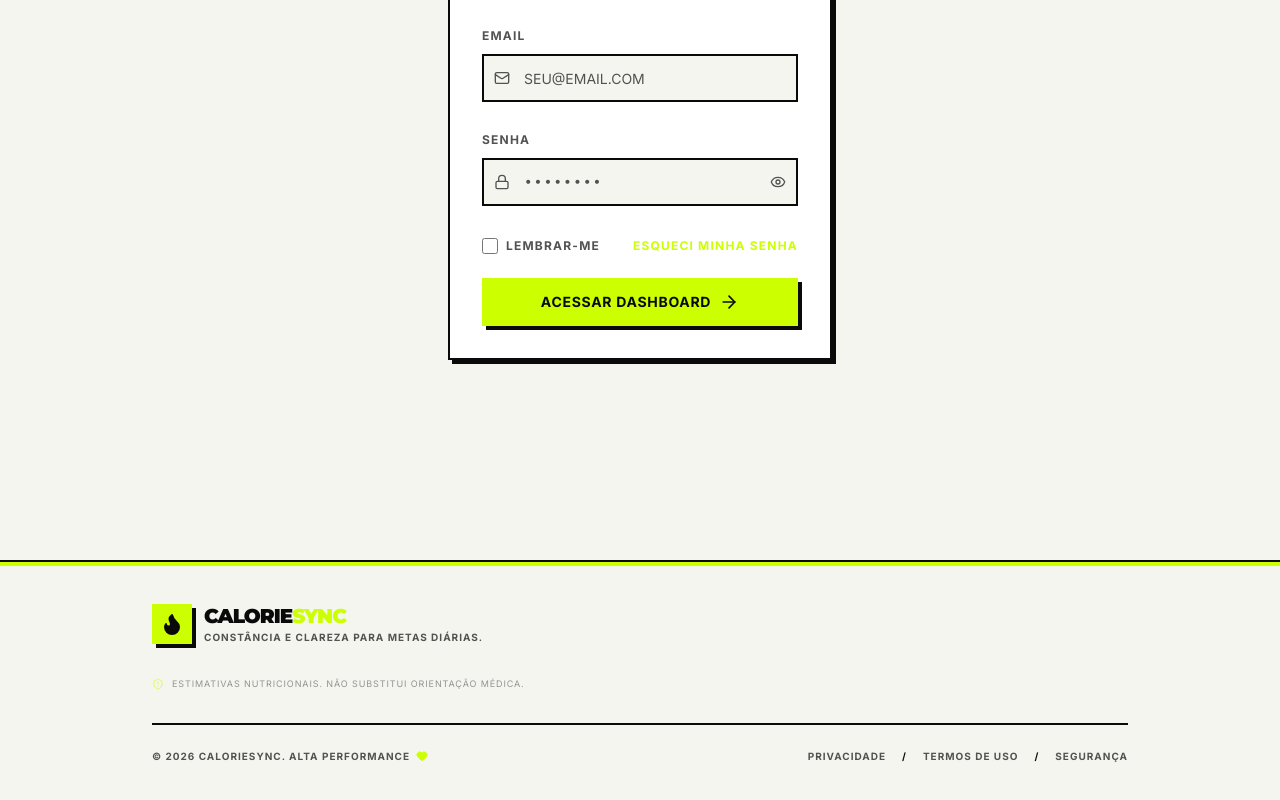
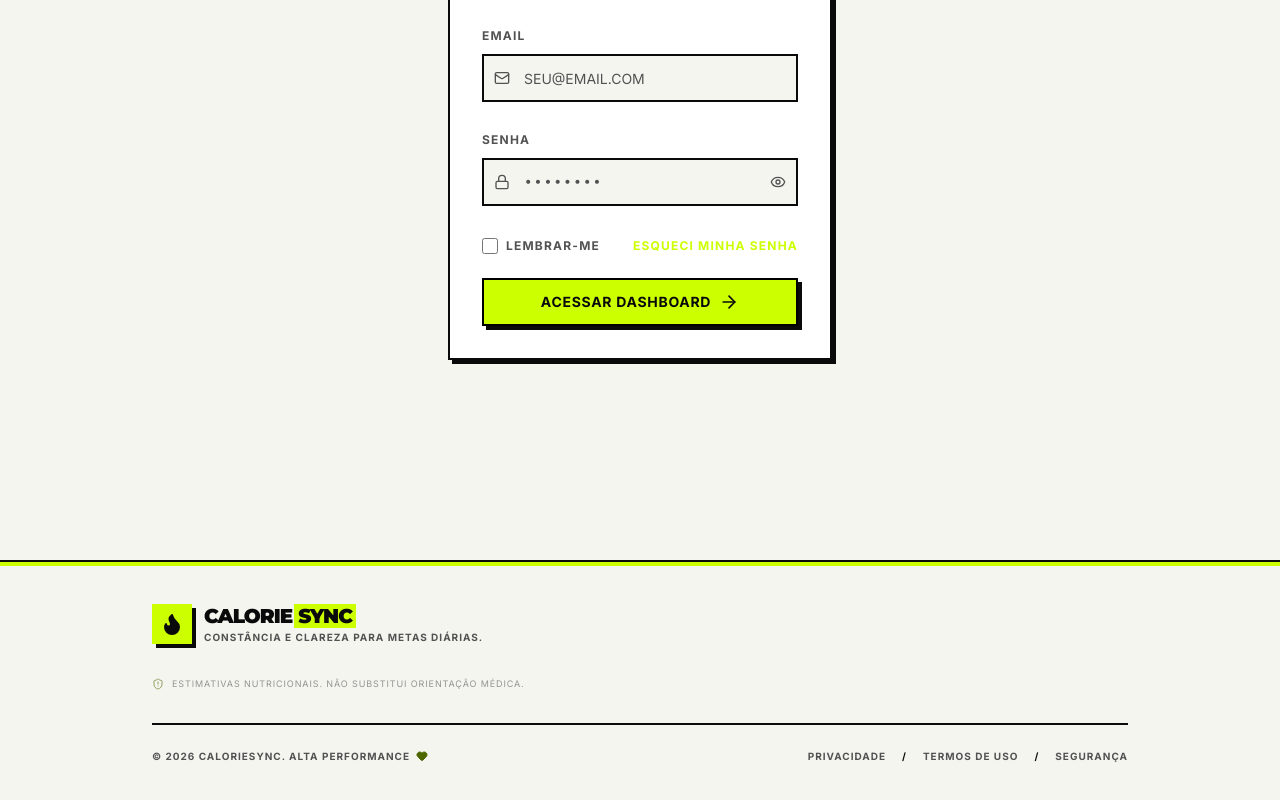
Before and after one commit to luiscorreiaa4/contador-de-calorias, a React (Vite) app in the folder frontend/: page /login in a window 1280 px wide. Shown: the part 380-1180 px from the top of the page. Built offline with nearby package versions, Linux system fonts and the light colour scheme; no server answers.

Commit message:
style(cores): G2 — componentes primitivos (ui)

```diff
--- a/frontend/src/components/ui/alert.tsx
+++ b/frontend/src/components/ui/alert.tsx
@@ -9,7 +9,7 @@ const alertVariants = cva(
       variant: {
         default: "border-border bg-card text-foreground",
         destructive:
-          "border-destructive bg-destructive/10 text-destructive dark:border-destructive [&>svg]:text-destructive",
+          "border-destructive bg-destructive/10 text-destructive [&>svg]:text-destructive",
       },
     },
     defaultVariants: {
--- a/frontend/src/components/ui/badge.tsx
+++ b/frontend/src/components/ui/badge.tsx
@@ -8,7 +8,7 @@ const badgeVariants = cva(
     variants: {
       variant: {
         default:
-          "border-transparent bg-primary text-primary-foreground",
+          "border-black bg-primary text-primary-foreground",
         secondary:
           "border-transparent bg-secondary text-secondary-foreground",
         destructive:
--- a/frontend/src/components/ui/button.tsx
+++ b/frontend/src/components/ui/button.tsx
@@ -9,12 +9,12 @@ const buttonVariants = cva(
   {
     variants: {
       variant: {
-        default: "bg-primary text-primary-foreground hover:bg-primary/90 shadow-hard hover:shadow-hard-hover hover:-translate-y-0.5",
+        default: "border-2 border-black bg-primary text-primary-foreground hover:bg-primary/90 shadow-hard hover:shadow-hard-hover hover:-translate-y-0.5",
         destructive: "bg-destructive text-destructive-foreground hover:bg-destructive/90",
         outline: "border-2 border-border bg-transparent hover:bg-secondary hover:text-secondary-foreground hover:border-secondary",
         secondary: "bg-secondary text-secondary-foreground hover:bg-secondary/80",
         ghost: "hover:bg-secondary hover:text-secondary-foreground",
-        link: "text-primary underline-offset-4 hover:underline",
+        link: "text-primary-ink underline-offset-4 hover:underline",
       },
       size: {
         default: "h-12 px-6 py-3",
--- a/frontend/src/components/ui/footer-section.tsx
+++ b/frontend/src/components/ui/footer-section.tsx
@@ -25,7 +25,7 @@ function FooterSection() {
             </div>
             <div>
               <span className="font-heading font-black text-lg sm:text-xl tracking-tighter text-foreground uppercase">
-                CALORIE<span className="text-primary">SYNC</span>
+                CALORIE<span className="bg-primary text-primary-foreground px-1 ml-0.5">SYNC</span>
               </span>
               <p className="text-[10px] font-bold tracking-widest text-muted-foreground uppercase">
                 Constância e clareza para metas diárias.
@@ -38,7 +38,7 @@ function FooterSection() {
 
         {/* Middle: Simplified Health Disclaimer */}
         <div className="flex items-center gap-2 text-[9px] text-muted-foreground uppercase tracking-widest opacity-60 hover:opacity-100 transition-opacity">
-          <ShieldAlert className="w-3 h-3 text-primary shrink-0" aria-hidden="true" />
+          <ShieldAlert className="w-3 h-3 text-primary-ink shrink-0" aria-hidden="true" />
           <p>
             ESTIMATIVAS NUTRICIONAIS. NÃO SUBSTITUI ORIENTAÇÃO MÉDICA.
           </p>
@@ -48,27 +48,27 @@ function FooterSection() {
         <div className="flex flex-col-reverse sm:flex-row items-center justify-between gap-4 pt-6 border-t-2 border-border text-[10px] font-bold uppercase tracking-widest text-muted-foreground">
           <p className="flex items-center gap-1.5">
             © {currentYear} CalorieSync. Alta Performance{' '}
-            <Heart className="w-3 h-3 text-primary fill-current inline-block" aria-hidden="true" />{' '}
+            <Heart className="w-3 h-3 text-primary-ink fill-current inline-block" aria-hidden="true" />{' '}
           </p>
 
           <nav className="flex items-center gap-4">
             <Link
               to="/privacidade"
-              className="hover:text-primary transition-colors focus:outline-none focus:text-primary"
+              className="hover:text-primary-ink transition-colors focus:outline-none focus:text-primary-ink"
             >
               Privacidade
             </Link>
             <span className="text-border" aria-hidden="true">/</span>
             <Link
               to="/termos"
-              className="hover:text-primary transition-colors focus:outline-none focus:text-primary"
+              className="hover:text-primary-ink transition-colors focus:outline-none focus:text-primary-ink"
             >
               Termos de Uso
             </Link>
             <span className="text-border" aria-hidden="true">/</span>
             <Link
               to="/seguranca"
-              className="hover:text-primary transition-colors focus:outline-none focus:text-primary"
+              className="hover:text-primary-ink transition-colors focus:outline-none focus:text-primary-ink"
             >
               Segurança
             </Link>
--- a/frontend/src/components/ui/input.tsx
+++ b/frontend/src/components/ui/input.tsx
@@ -9,7 +9,7 @@ const Input = React.forwardRef<HTMLInputElement, InputProps>(
       <input
         type={type}
         className={cn(
-          "flex h-12 w-full rounded-none border-2 border-border bg-background px-4 py-2 text-sm text-foreground placeholder:text-muted-foreground outline-none hover:border-primary/50 focus-visible:ring-0 focus-visible:border-primary transition-colors disabled:cursor-not-allowed disabled:opacity-50",
+          "flex h-12 w-full rounded-none border-2 border-border bg-background px-4 py-2 text-sm text-foreground placeholder:text-muted-foreground outline-none hover:border-foreground/60 focus:border-ring focus-visible:ring-2 focus-visible:ring-ring focus-visible:ring-offset-2 focus-visible:ring-offset-background transition-colors disabled:cursor-not-allowed disabled:opacity-50",
           className
         )}
         ref={ref}
```
Also changed, not shown: 1 other file (tests, documents, lock files or other folders).
